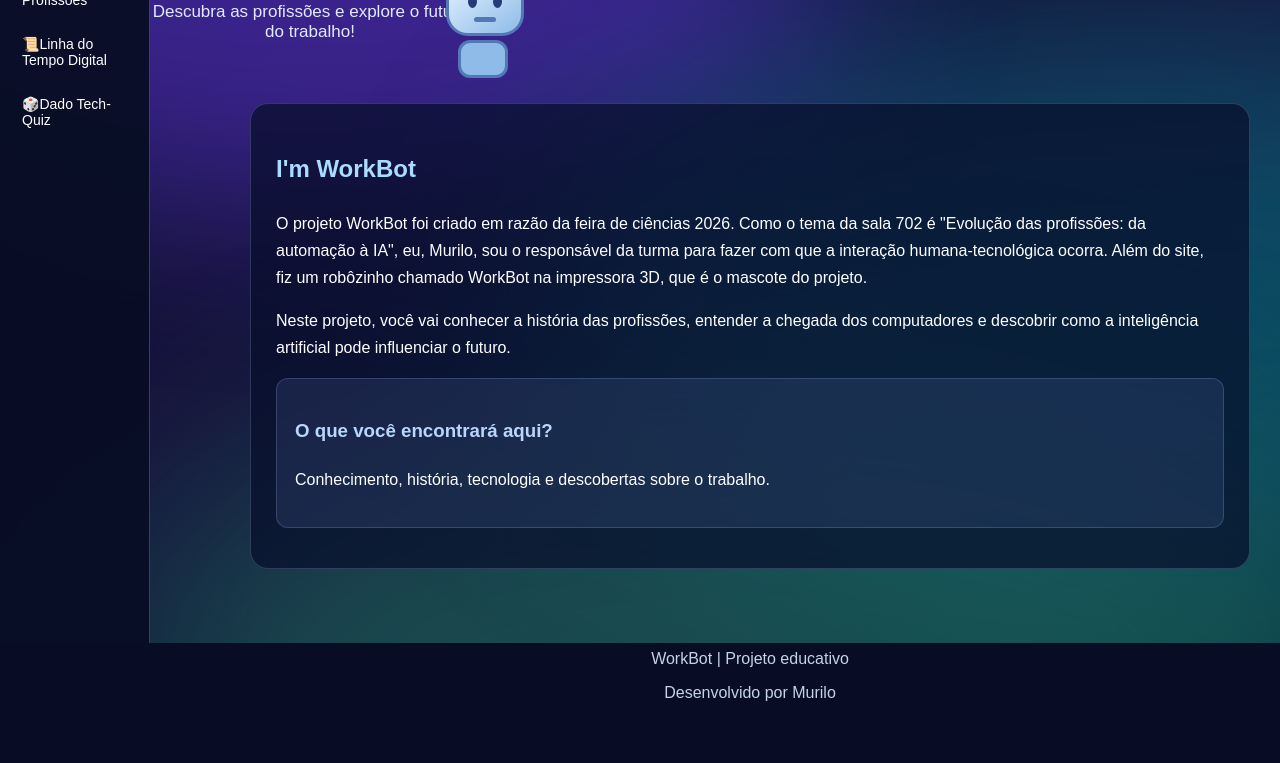
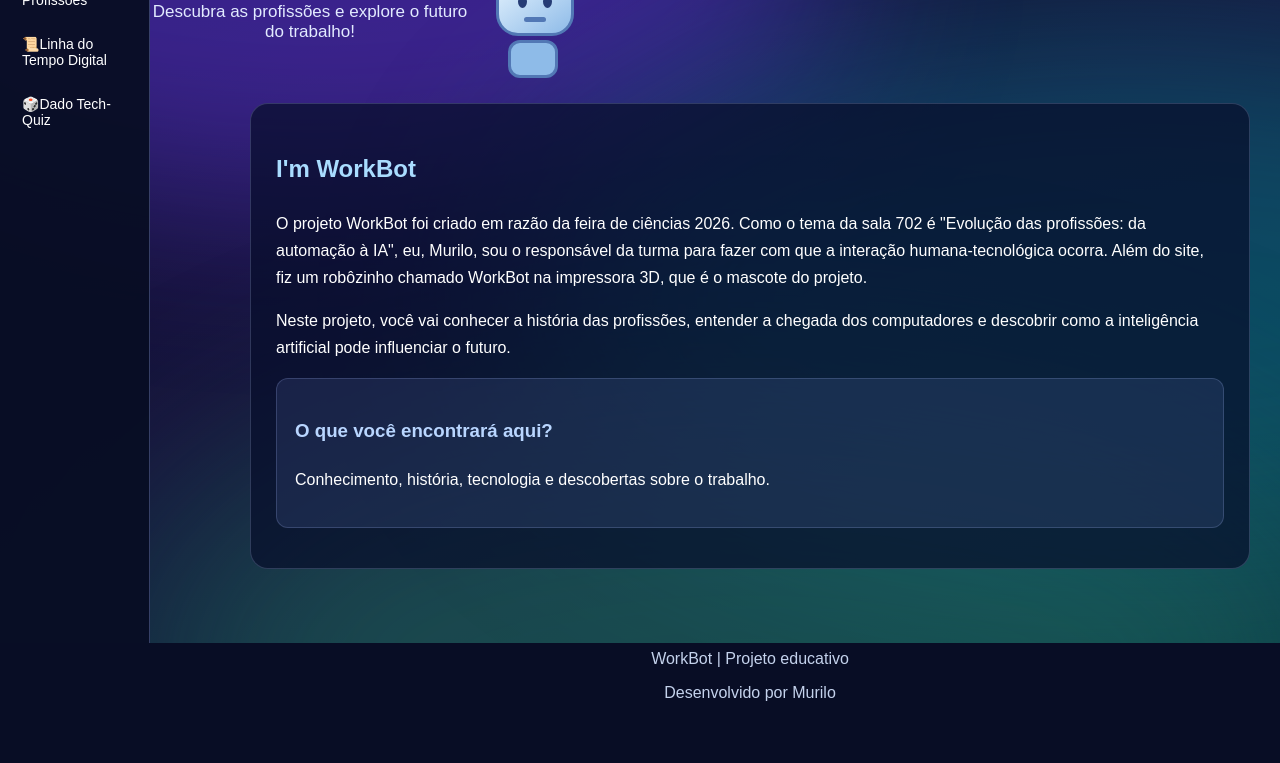
Before and after one commit to murilodslessa-arch/WorkBot, a plain HTML site: page index.html in a window 1280 px wide. Shown: the part 157-920 px from the top of the page. Drawn offline with Linux system fonts and the light colour scheme.

Commit message:
Update index.html

```diff
--- a/index.html
+++ b/index.html
@@ -180,7 +180,7 @@ header {
 /* MASCOTE ROBÔ */
 .robo {
   position: relative;
-  right: 20px;
+  right: -30px;
   top: 35px;
   width: 50px;
   height: 115px;
```
